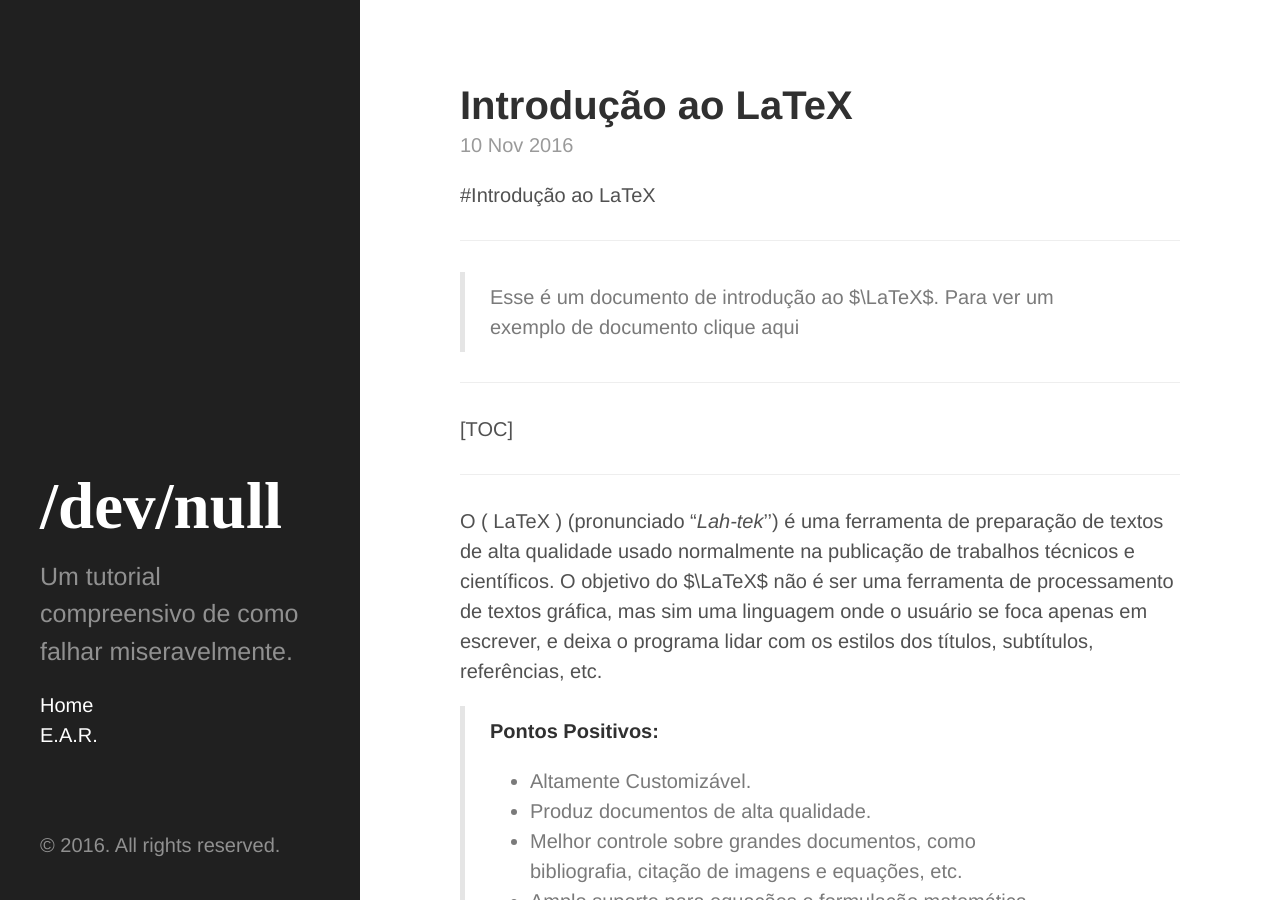
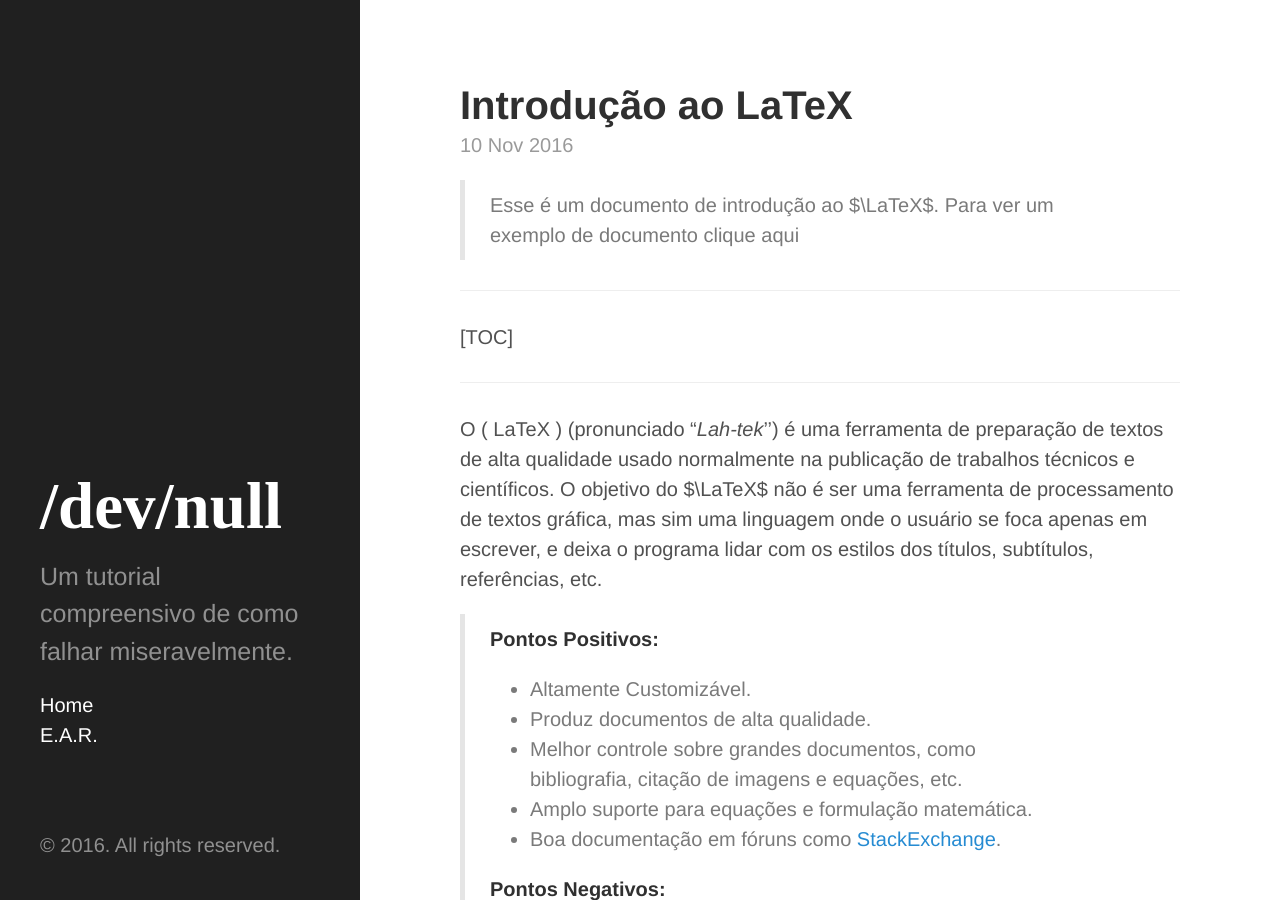
Before and after one commit to bvanelli/bvanelli.github.io, a Jekyll site: the page built from _posts/2016-11-10-introdu-o-ao-latex.markdown, in a window 1280 px wide and 900 px high. Built offline with Jekyll 4.4.1, drawn with Linux system fonts in a browser that asks for light colours; formulas are drawn with MathJax 3.

Commit message:
Update 2016-11-10-introdu-o-ao-latex.markdown

```diff
--- a/_posts/2016-11-10-introdu-o-ao-latex.markdown
+++ b/_posts/2016-11-10-introdu-o-ao-latex.markdown
@@ -3,14 +3,12 @@ published: true
 title: Introdução ao LaTeX
 layout: post
 ---
-#Introdução ao LaTeX
 
-
-----------
 
 > Esse é um documento de introdução ao $\LaTeX$. Para ver um exemplo de documento clique aqui
 
 ----------
+
 [TOC]
 
 ---------
@@ -266,7 +264,7 @@ Irá produzir:
 
 INSERIR IMAGEM TABELA
 
-#Exemplo
+## Exemplo
 
 Nesse exemplo será construído um documento simples multiuso para trabalhos simples em $\LaTeX$ com os conteúdos abordados nesse documento.
 
```
